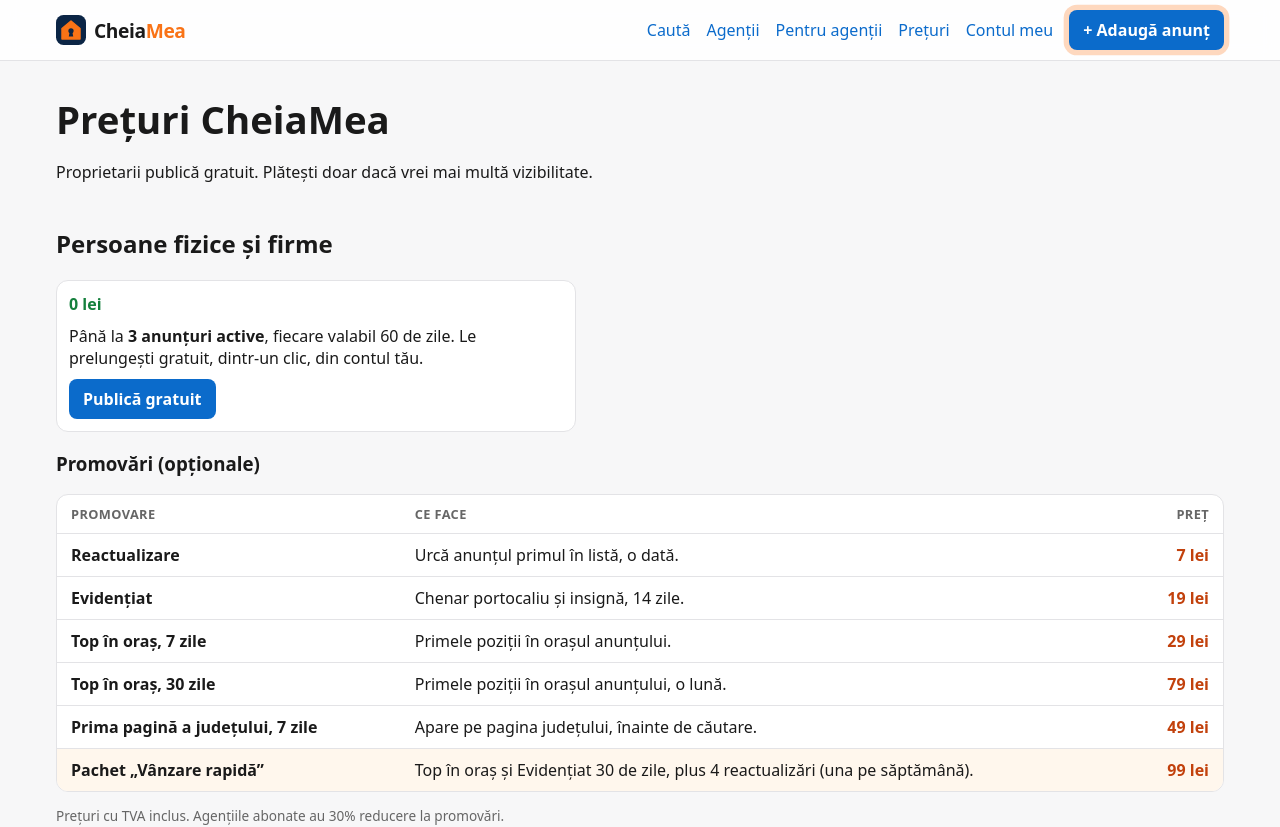
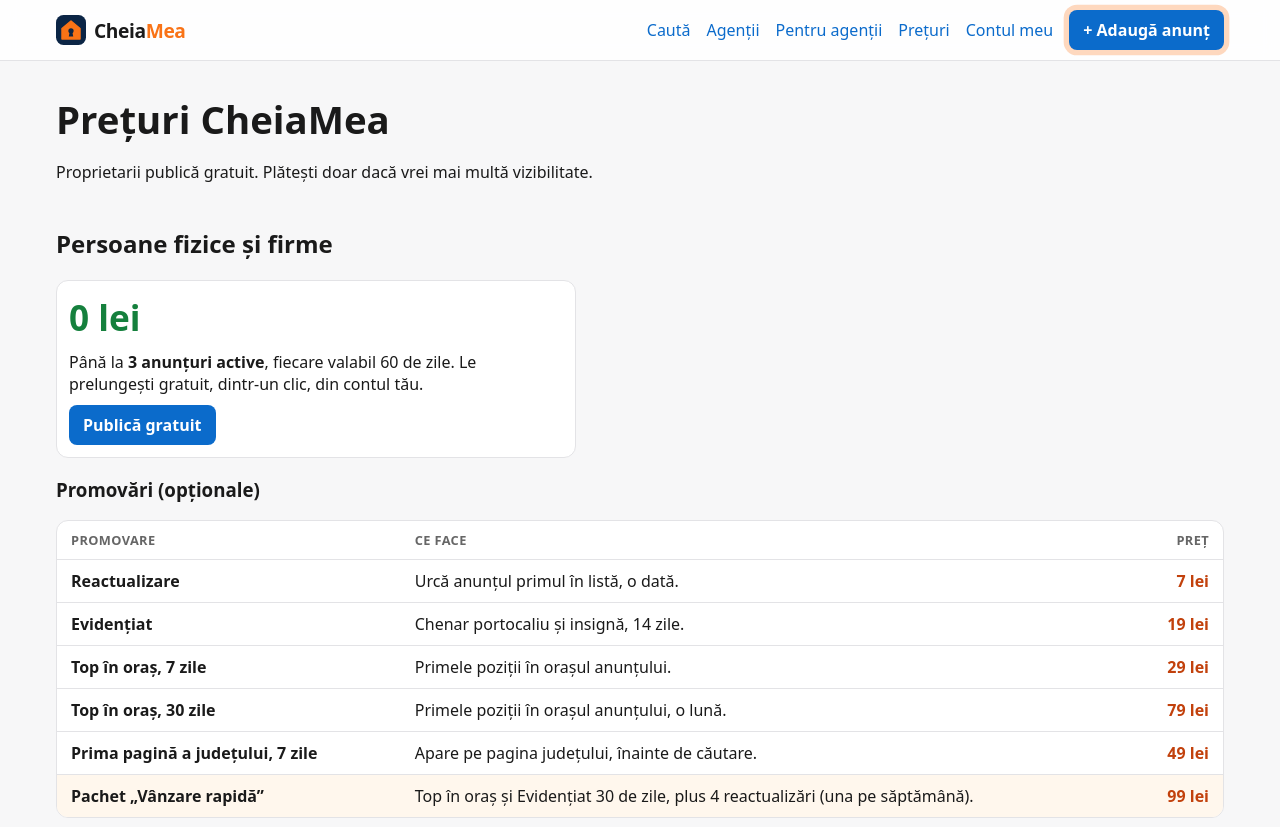
Before and after one commit to rudycwl/imobiliare-romania, a Next.js app: page /preturi in a window 1280 px wide. Shown: the top 827 px of the page. Built offline with nearby package versions, Linux system fonts and the light colour scheme; no server answers; the database is empty.

Commit message:
Prețul mare pe cardul gratuit
Co-Authored-By: Claude Opus 5.5 (1M context) <noreply@anthropic.com>
Claude-Session: https://claude.ai/code/session_01RDirUuoCTQG4QV7JJv9vbY

```diff
--- a/src/app/globals.css
+++ b/src/app/globals.css
@@ -168,10 +168,10 @@ button.secundar { background: transparent; color: var(--accent); border: 1px sol
 .eticheta-recomandat { margin-left: 8px; font-size: .7rem; font-weight: 700; background: #c2410c; color: #fff; padding: 2px 8px; border-radius: 99px; }
 .gratuit { max-width: 520px; display: grid; gap: 10px; justify-items: start; }
 .card-body.gratuit p { font-size: 1rem; }
-.card-body .pret-mare { font-size: 2.2rem; font-weight: 800; color: #15803d; margin: 0; }
+.card-body p.pret-mare { font-size: 2.2rem; font-weight: 800; color: #15803d; margin: 0; }
 .mic { font-size: .85rem; }
 @media (prefers-color-scheme: dark) {
   .tabel-preturi tr.recomandat td { background: #2a1c10; }
   .tabel-preturi .pret { color: #fb923c; }
-  .card-body .pret-mare { color: #4ade80; }
+  .card-body p.pret-mare { color: #4ade80; }
 }
```
